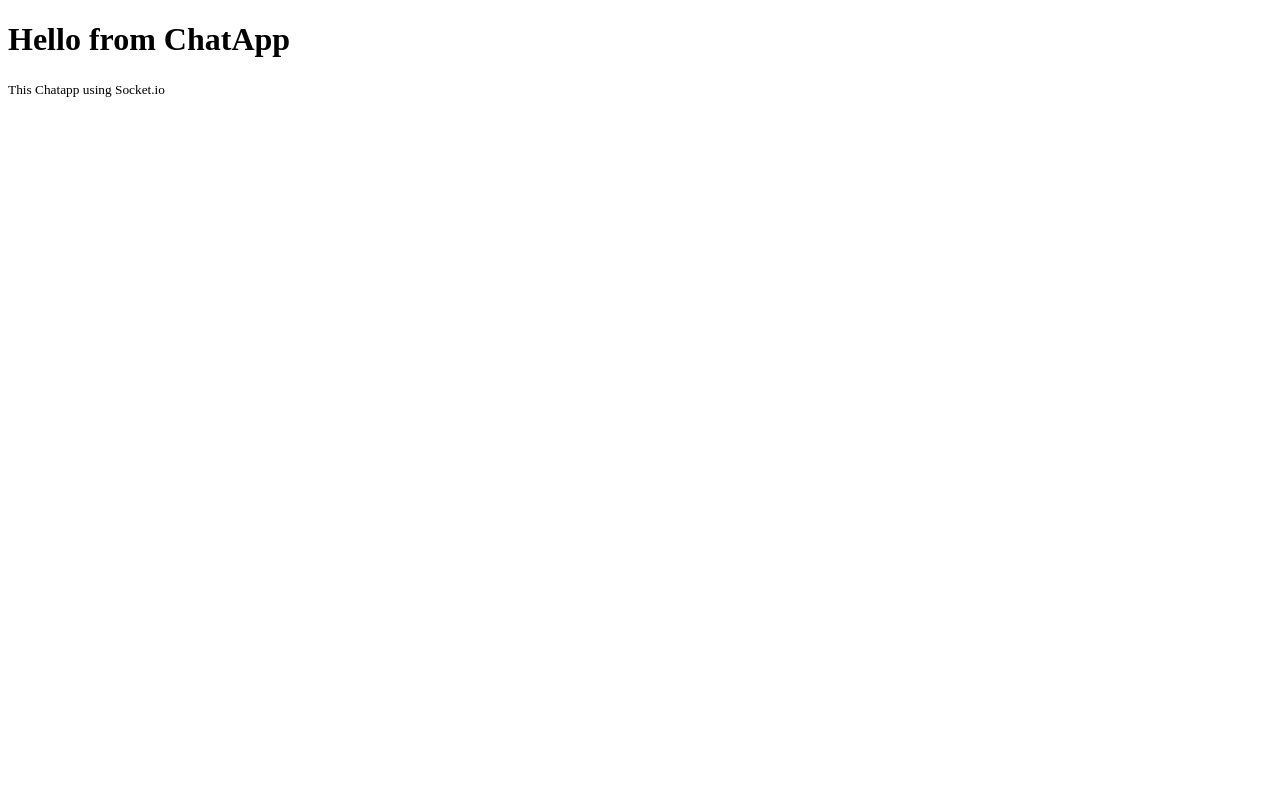
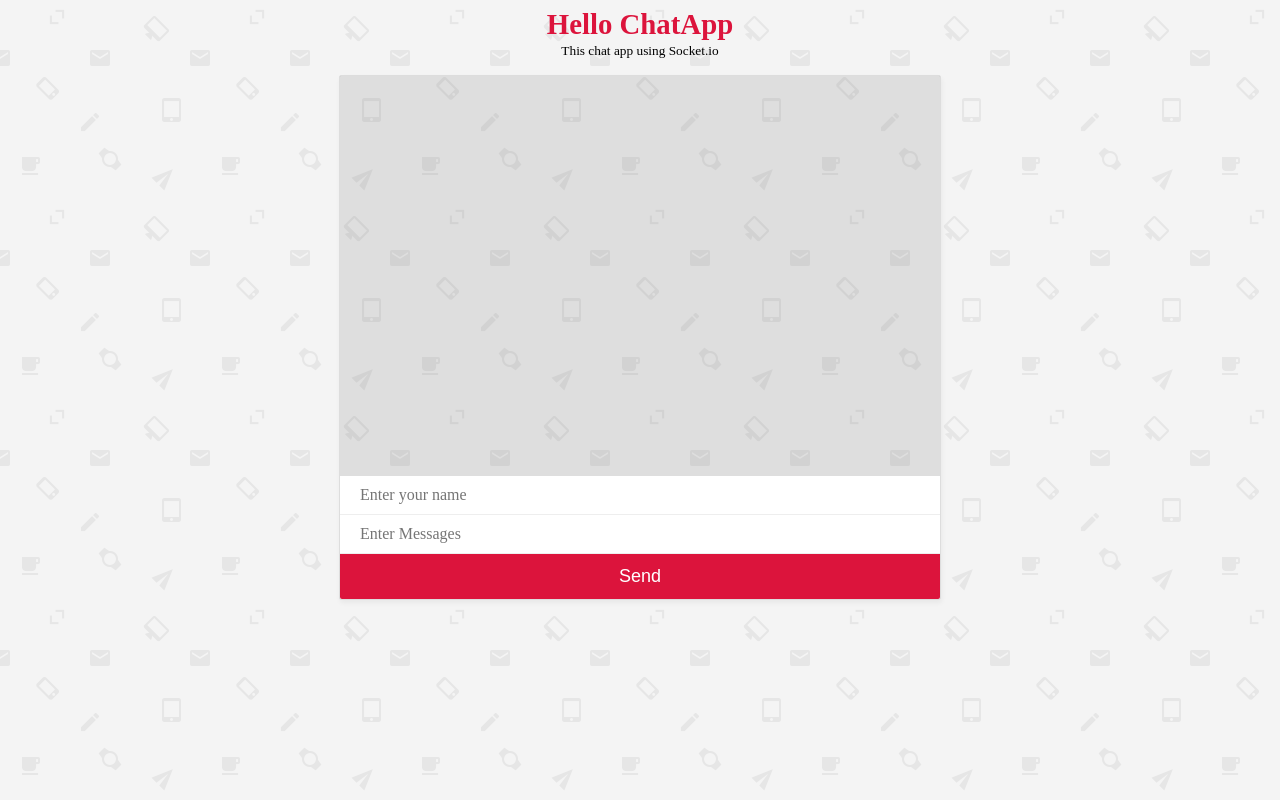
Before and after one commit to lyon-etyo/simple-websocket-chatapp, a website: page public/index.html in a window 1280 px wide. Drawn offline with nearby package versions, Linux system fonts and the light colour scheme; no server answers.

Commit message:
Styling front end

```diff
--- a/public/index.html
+++ b/public/index.html
@@ -10,7 +10,17 @@
     <link rel="stylesheet" href="style.css" />
   </head>
   <body>
-    <h1>Hello from ChatApp</h1>
-    <p><small>This Chatapp using Socket.io</small></p>
+    <header>
+      <h2>Hello ChatApp</h2>
+      <p><small>This chat app using Socket.io</small></p>
+    </header>
+    <div class="chatapp">
+      <div class="chat-window">
+        <div class="output"></div>
+      </div>
+      <input type="text" class="name" placeholder="Enter your name" />
+      <input type="text" class="message" placeholder="Enter Messages" />
+      <button class="send">Send</button>
+    </div>
   </body>
 </html>
--- a/public/style.css
+++ b/public/style.css
@@ -1,42 +1,59 @@
+:root {
+  --color-primary: crimson;
+}
+
 body {
   font-family: "Nunito";
+  background: url("./email-pattern.png");
 }
 
-h2 {
-  font-size: 18px;
-  padding: 10px 20px;
-  color: #575ed8;
+header {
+  display: flex;
+  flex-direction: column;
+  align-items: center;
 }
 
-#mario-chat {
+header h2 {
+  font-size: 1.8rem;
+  padding: 0 20px;
+  color: var(--color-primary);
+  margin: 0;
+}
+
+header p {
+  margin: 0;
+  padding: 0;
+}
+
+.chatapp {
   max-width: 600px;
-  margin: 30px auto;
+  margin: 1em auto;
   border: 1px solid #ddd;
   box-shadow: 1px 3px 5px rgba(0, 0, 0, 0.05);
   border-radius: 2px;
 }
 
-#chat-window {
+.chat-window {
   height: 400px;
   overflow: auto;
-  background: #f9f9f9;
+  background: #5e5e5e25;
 }
 
-#output p {
+.output p {
   padding: 14px 0px;
   margin: 0 20px;
   border-bottom: 1px solid #e9e9e9;
   color: #555;
 }
 
-#feedback p {
+.feedback p {
   color: #aaa;
   padding: 14px 0px;
   margin: 0 20px;
 }
 
-#output strong {
-  color: #575ed8;
+.output strong {
+  color: var(--color-primary);
 }
 
 label {
@@ -59,7 +76,7 @@
 }
 
 button {
-  background: #575ed8;
+  background: var(--color-primary);
   color: #fff;
   font-size: 18px;
   border: 0;
```
Also changed, not shown: public/email-pattern.png (added).
